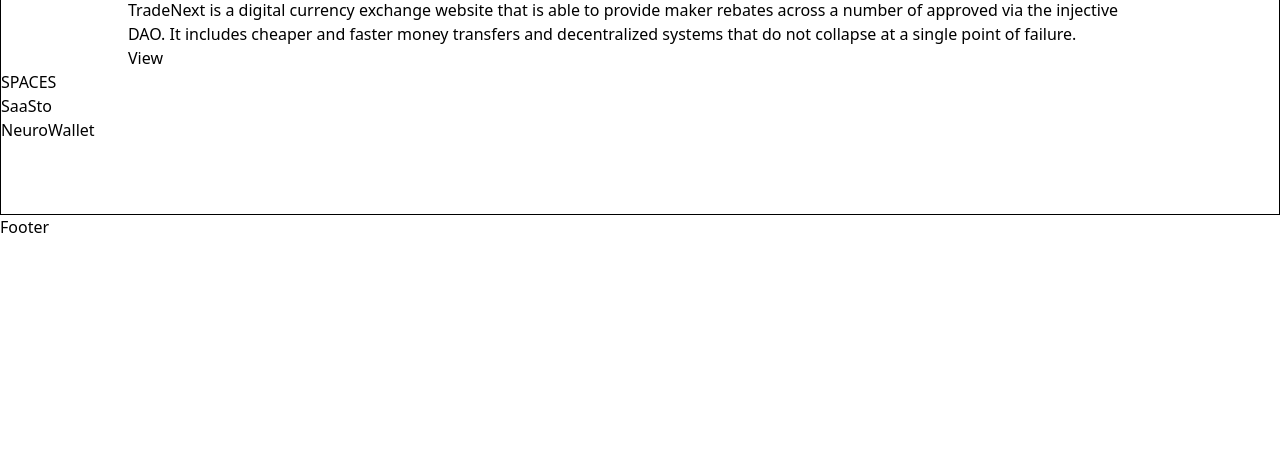
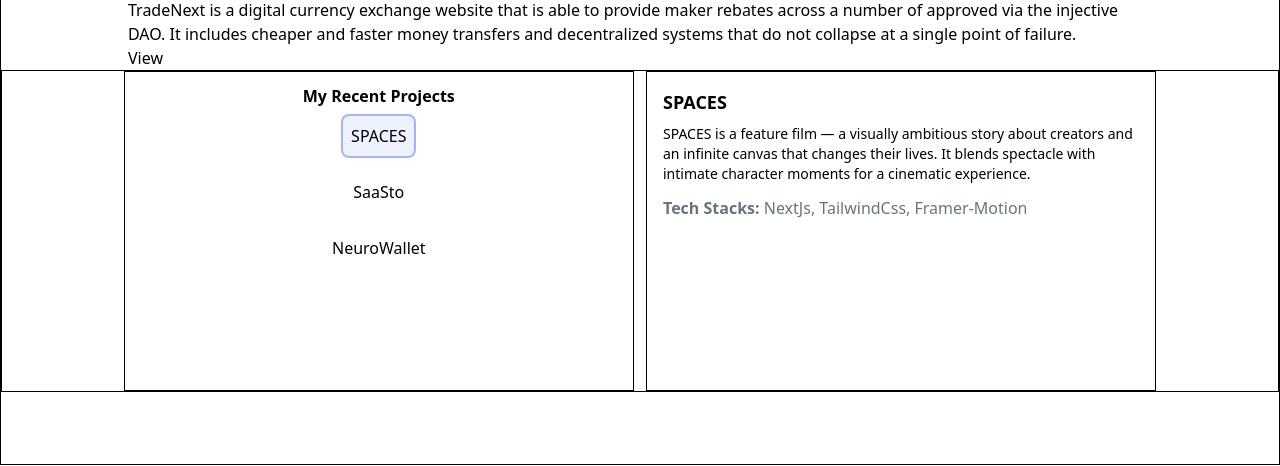
Before and after one commit to EMMANUEL08161823021/Portfolio, a Next.js app in the folder portfolio/: page /home in a window 1280 px wide. Shown: the part 3043-3509 px from the top of the page. Before the commit the page ends 3282 px from the top, so only its background shows below. Built offline with nearby package versions, Linux system fonts and the light colour scheme.

Commit message:
New push on Project section

```diff
--- a/portfolio/app/home/components/Works.jsx
+++ b/portfolio/app/home/components/Works.jsx
@@ -1,4 +1,6 @@
+"use client";
 import { Tabs, TabsContent, TabsList, TabsTrigger } from "@/components/ui/tabs";
+import { useState } from "react";
 
 const works = [
      {
@@ -25,6 +27,7 @@
 ]
 
 const Works = () => {
+     const [selectedIndex, setSelectedIndex] = useState(works.length ? 0 : -1);
      return (
           <section className='border'>
                <br/>
@@ -266,15 +269,50 @@
 
                     </div>
                </div>
-               <div>
-                    <div className='Tab'>
-                    {
-                         works.map((project)=> (
-                              <div>
-                                   <p>{project.projectName}</p>
-                              </div>
-                         ))
-                    }
+               <div className="flex gap-3 border justify-center w-full">
+                    {/* Left: project list */}
+                    <div className="border h-[40vh] w-[40%] text-center flex flex-col gap-2 overflow-auto p-3">
+                         <p className="font-bold">My Recent Projects</p>
+                         {works.length === 0 ? (
+                              <p className="text-center text-sm">No projects yet</p>
+                         ) : (
+                              works.map((project, i) => (
+                              <button
+                              key={project.id ?? i}
+                              onClick={() => setSelectedIndex(i)}
+                              className={
+                                   "w-min text-center mx-auto p-2 mb-2 rounded-md transition " +
+                                   (selectedIndex === i
+                                   ? "bg-indigo-50 dark:bg-indigo-900 ring-2 ring-indigo-300"
+                                   : "hover:bg-gray-50 dark:hover:bg-gray-800")
+                              }
+                              aria-pressed={selectedIndex === i}
+                              >
+                              <p className="font-medium">{project.projectName}</p>
+                              </button>
+                              ))
+                         )}
+                    </div>
+
+                    {/* Right: selected project description */}
+                    <div className="border h-[40vh] w-[40%] p-4 overflow-auto flex items-start">
+                    {selectedIndex === -1 || !works[selectedIndex] ? (
+                         <p className="text-sm text-center w-full">Select a project to see details</p>
+                    ) : (
+                         <div>
+                         <h3 className="text-lg font-semibold">
+                         {works[selectedIndex].projectName}
+                         </h3>
+                         <p className="mt-2 text-sm">{works[selectedIndex].projectDesc}</p>
+
+                         {/* optional: other metadata */}
+                         {works[selectedIndex].projectStacks && (
+                         <p className="mt-3 text-gray-500">
+                              <strong>Tech Stacks:</strong> {works[selectedIndex].projectStacks.join(", ")}
+                         </p>
+                         )}
+                         </div>
+                    )}
                     </div>
                </div>
                <br/>
```
